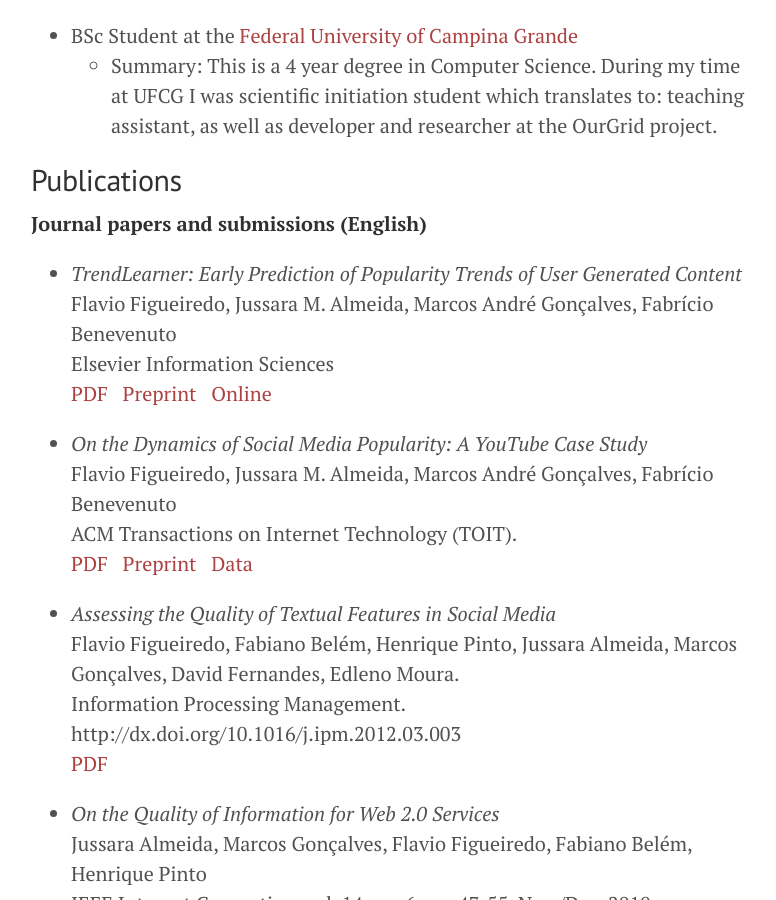
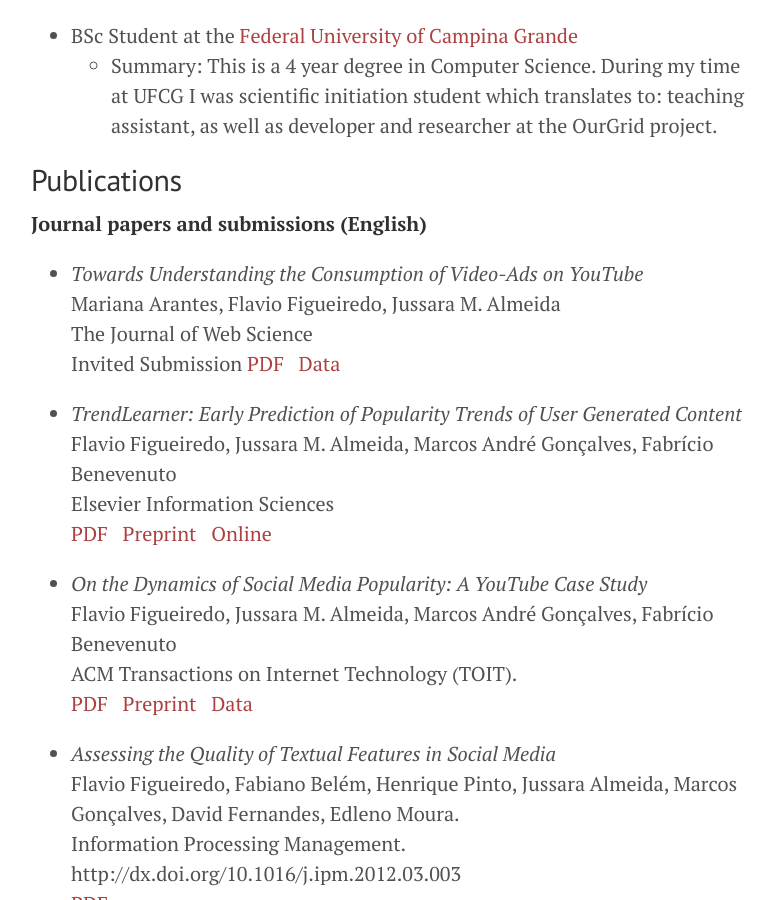
Before and after one commit to flaviovdf/flaviovdf.github.io, a Jekyll site: the page built from index.md, in a window 1280 px wide and 900 px high, scrolled down 1806 px. Shown: the whole window, without its empty margins (249-1025 px from the left). Built offline with Jekyll 4.4.1, drawn with Linux system fonts in a browser that asks for light colours.

Commit message:
Update index.md

```diff
--- a/index.md
+++ b/index.md
@@ -53,6 +53,12 @@
 ## Publications
 
 **Journal papers and submissions (English)**
+
+* *Towards Understanding the Consumption of Video-Ads on YouTube* <br/>
+  Mariana Arantes, Flavio Figueiredo, Jussara M. Almeida <br/>
+  The Journal of Web Science <br />
+  Invited Submission
+  [PDF](papers/arantes2017-jwsci.pdf) &nbsp; [Data](https://github.com/marianavsarantes/video-ads-dataset)
 
 * *TrendLearner: Early Prediction of Popularity Trends of User Generated Content* <br/>
   Flavio Figueiredo, Jussara M. Almeida, Marcos André Gonçalves, Fabrício Benevenuto <br/>
```
